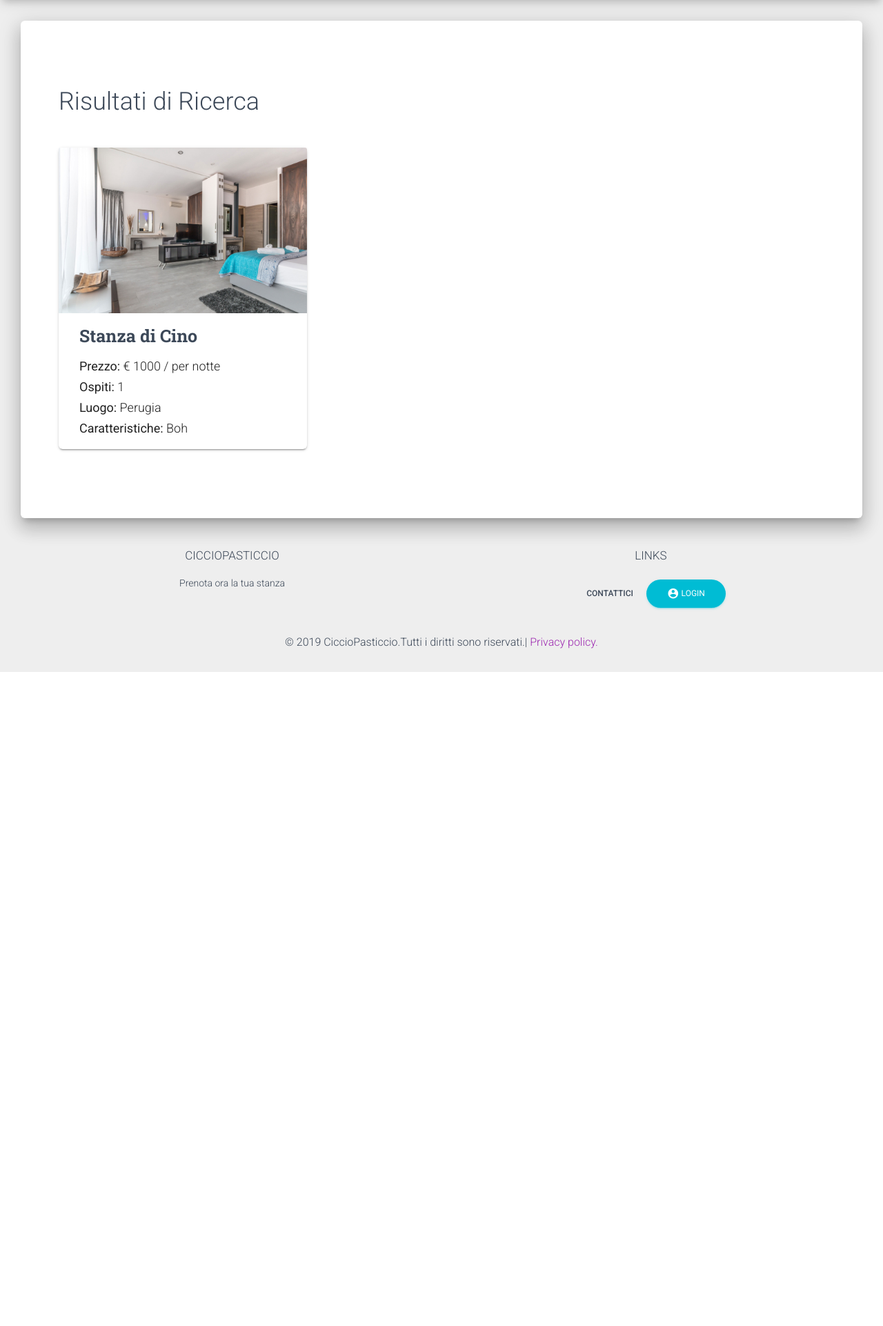
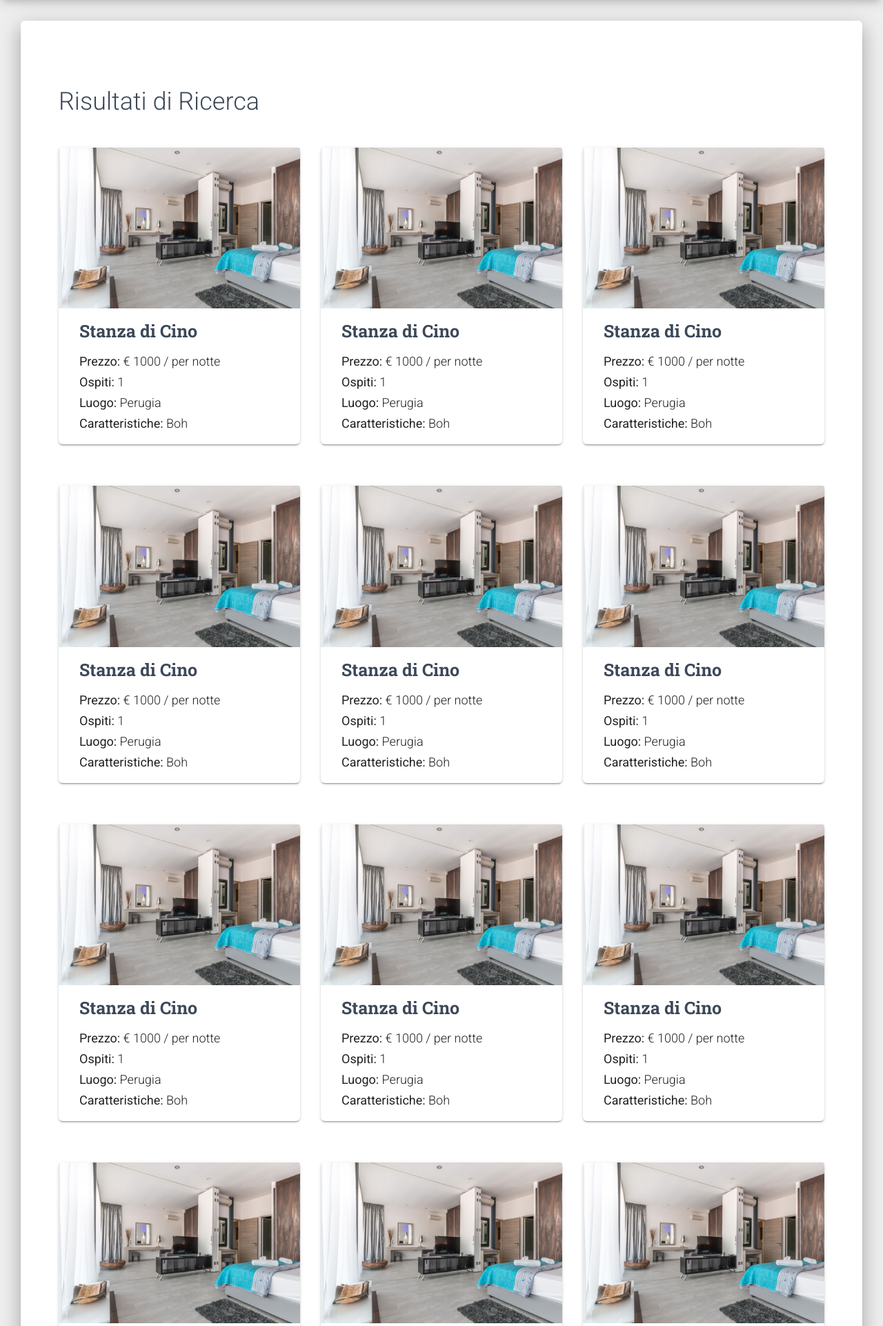
Before and after one commit to Luchinzzz/Affittacamere, a Flask app: page /results in a window 1280 px wide. Shown: the part 70-1992 px from the top of the page at 69% size. Before the commit the page ends 1044 px from the top, so only its background shows below. Run offline with Flask 2, Linux system fonts and the light colour scheme; some libraries are stand-ins or nearby versions.

Commit message:
Improved results page

```diff
--- a/ecommerce/templates/results.html
+++ b/ecommerce/templates/results.html
@@ -5,12 +5,13 @@
         <div class="section">
             <h2>Risultati di Ricerca</h2>
             <div class="row">
-                <div class="col-md-3">
-                    <div class="card" style="width: 360px;">
+                {% for i in range(0,15) %}
+                <div class="col-md-4">
                     <a href="#">
+                        <div class="card">
+
                             <img class="card-img-top" src="{{ url_for('static', filename='img/bg_2.jpg') }}"
                                 alt="Image Placeholder">
-                        </a>
                             <div class="card-body">
                                 <h3 class="card-title">Stanza di Cino</h3>
                                 <p class="card-text">
@@ -24,7 +25,9 @@
                                 </p>
                             </div>
                         </div>
+                    </a>
                 </div>
+                {% endfor %}
             </div>
         </div>
     </div>
```
Lines whose indentation alone changed are shown as unchanged.
